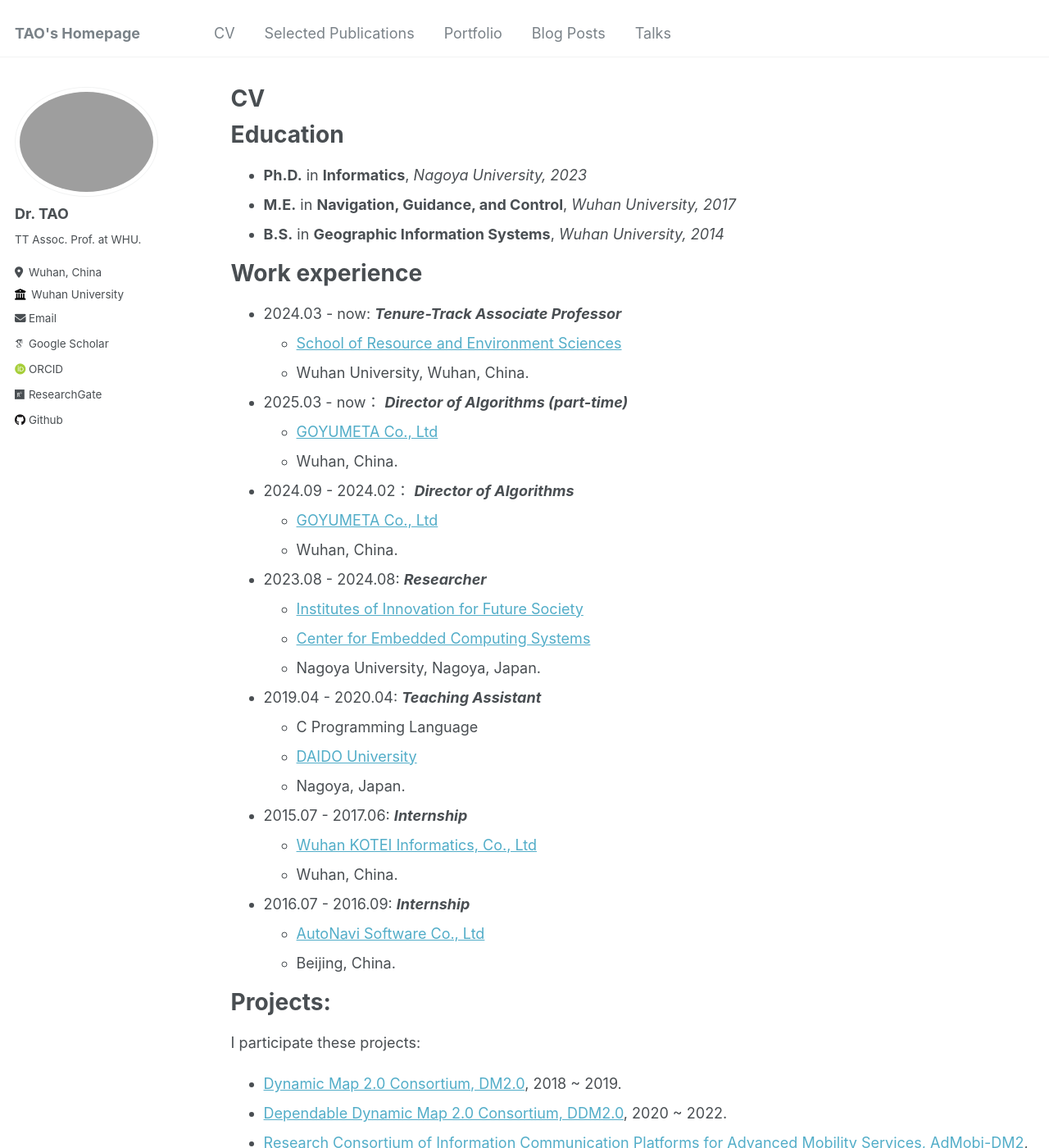
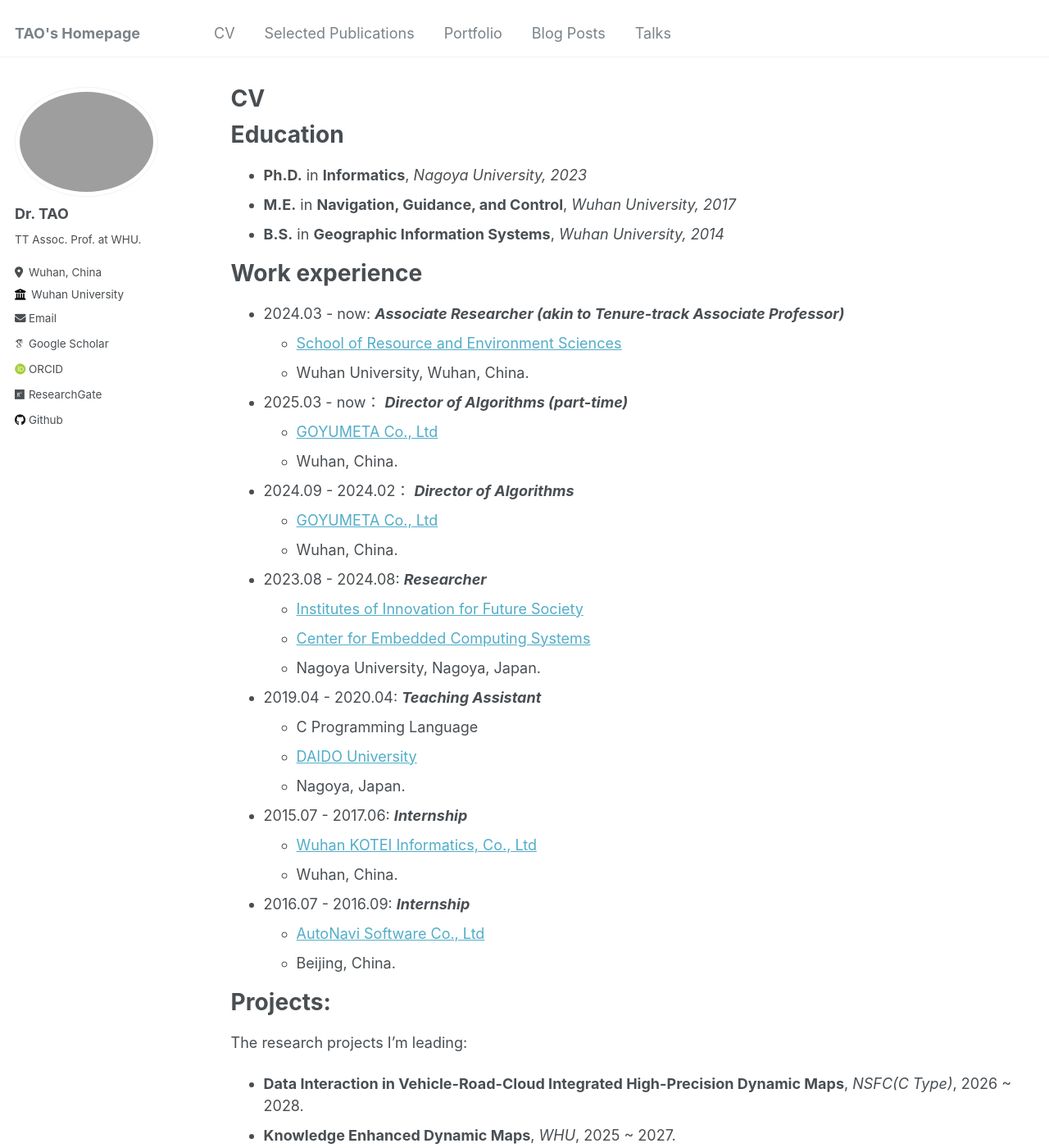
Before and after one commit to LuTaonuwhu/LuTaonuwhu.github.io, a Jekyll site: the page built from _pages/cv.md, in a window 1280 px wide and 1400 px high. Shown: the whole window at 82% size. Built offline with Jekyll 4.4.1, drawn with Linux system fonts in a browser that asks for light colours; emoji names are drawn with the system emoji font; some web fonts are replaced; some of the changed text lies outside the part shown.

Commit message:
updata my position (TT AP -> AR)

```diff
--- a/_pages/cv.md
+++ b/_pages/cv.md
@@ -19,7 +19,7 @@ Education
 
 Work experience
 ======
-* 2024.03 - now: ***Tenure-Track Associate Professor***
+* 2024.03 - now: ***Associate Researcher (akin to Tenure-track Associate Professor)***
   * [School of Resource and Environment Sciences](https://sres.whu.edu.cn/)
   * Wuhan University, Wuhan, China.
 
@@ -51,7 +51,11 @@ Work experience
 
 Projects:
 ======
-I participate these projects:
+The research projects I'm leading:
+* **Data Interaction in Vehicle-Road-Cloud Integrated High-Precision Dynamic Maps**, *NSFC(C Type)*, 2026 ~ 2028.
+* **Knowledge Enhanced Dynamic Maps**, *WHU*, 2025 ~ 2027.
+
+The research projects I have participated in:
 * [Dynamic Map 2.0 Consortium, DM2.0](https://www.nces.i.nagoya-u.ac.jp/dm2/index.html), 2018 ~ 2019.
 * [Dependable Dynamic Map 2.0 Consortium, DDM2.0]( https://www.nces.i.nagoya-u.ac.jp/ddm2/index.html), 2020 ~ 2022.
 * [Research Consortium of Information Communication Platforms for Advanced Mobility Services, AdMobi-DM2](https://www.nces.i.nagoya-u.ac.jp/admobi-dm2/index.html), 2023 ~ 2024.
```
Also changed, not shown: _pages/about.md (+1 -1 lines).
